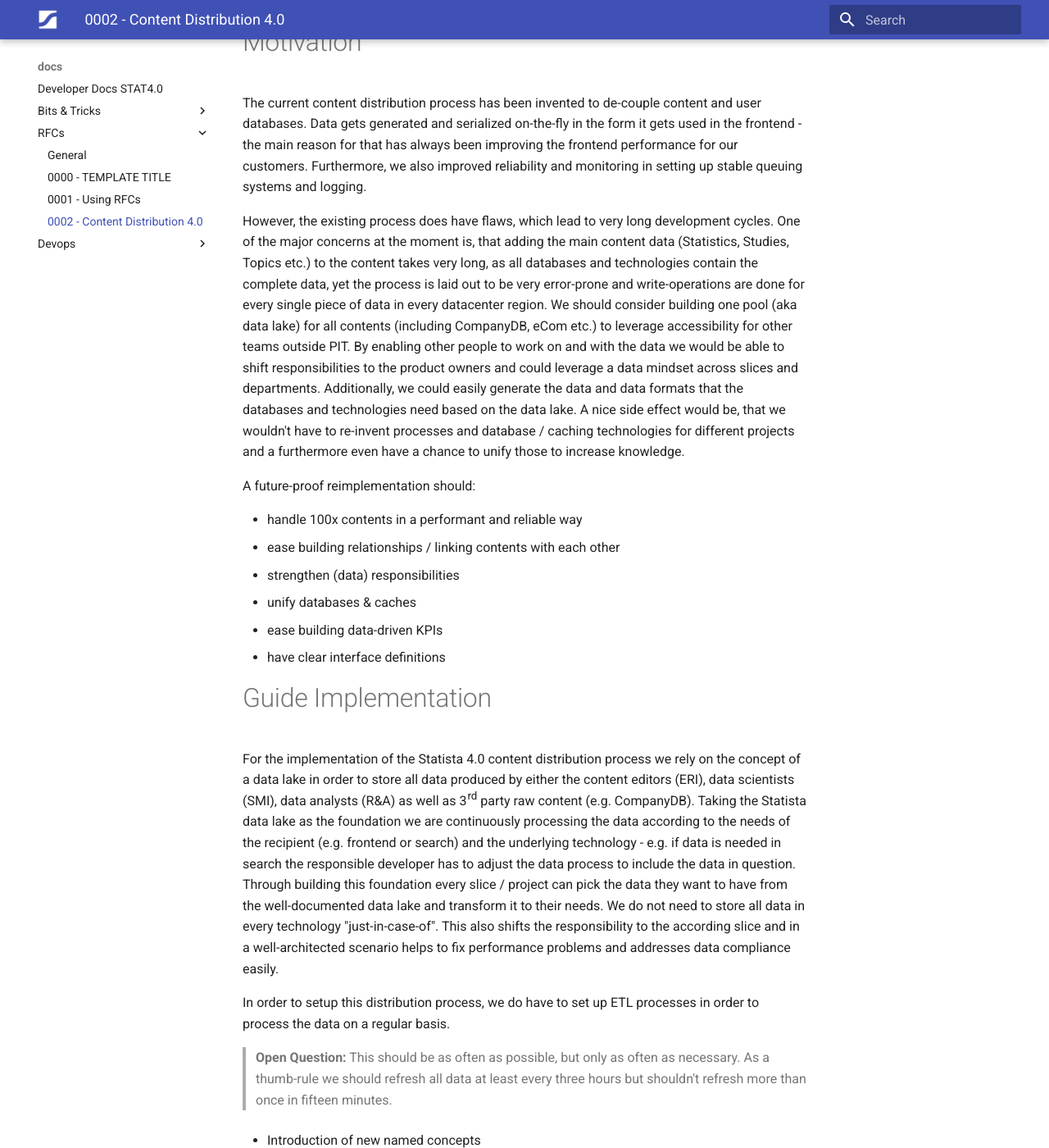
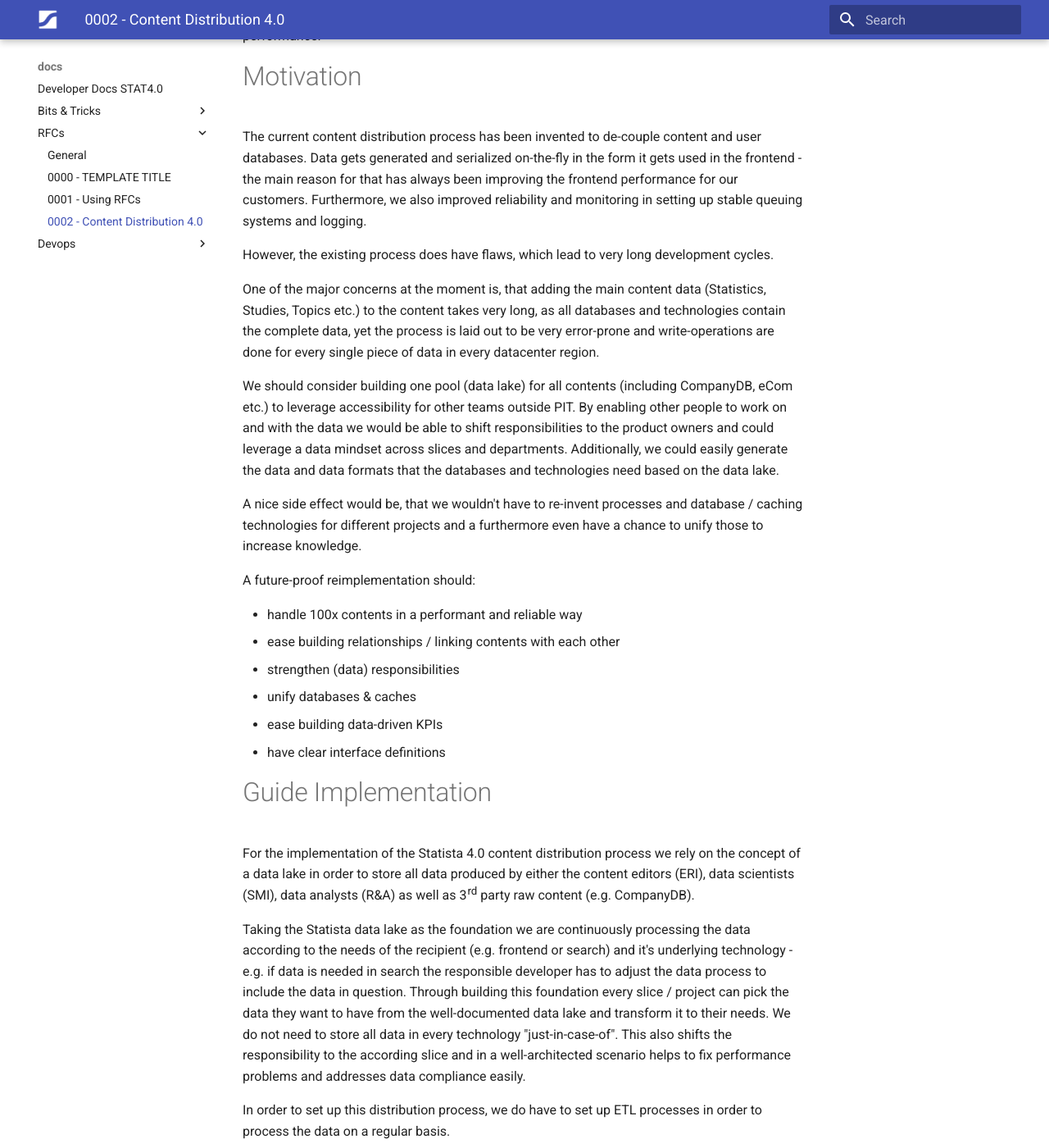
Before and after one commit to statista/docs-developers, an MkDocs documentation site: the page built from docs/RFCs/0002-content-distribution-4.0.md, in a window 1280 px wide and 1400 px high, scrolled down 374 px. Shown: the whole window at 82% size. Built offline with MkDocs 1.6.1 and Material for MkDocs 9.7.7, drawn with Linux system fonts in a browser that asks for light colours; some of the changed text lies outside the part shown.

Commit message:
added images

```diff
--- a/docs/RFCs/0002-content-distribution-4.0.md
+++ b/docs/RFCs/0002-content-distribution-4.0.md
@@ -8,13 +8,21 @@ PR: <blank>
 # 0002 - Content Distribution 4.0
 
 # Summary
-This is a proposal to change the fundamental content distribution concept to be future-proof for the next five years. We do have to have a resilient and performant content distribution system that is easy to comprehend. Furthermore, the system should be accessible to other departments within Statista to enable data analytics and operations on the raw data without compromising compliance and performance.
+This is a proposal to change the fundamental content distribution concept to be future-proof for the next five years.
+
+We do have to have a resilient and performant content distribution system that is easy to comprehend. Furthermore, the system should be accessible to other departments within Statista to enable data analytics and operations on the raw data without compromising compliance and performance.
 
 # Motivation
 
 The current content distribution process has been invented to de-couple content and user databases. Data gets generated and serialized on-the-fly in the form it gets used in the frontend - the main reason for that has always been improving the frontend performance for our customers. Furthermore, we also improved reliability and monitoring in setting up stable queuing systems and logging.
 
-However, the existing process does have flaws, which lead to very long development cycles. One of the major concerns at the moment is, that adding the main content data (Statistics, Studies, Topics etc.) to the content takes very long, as all databases and technologies contain the complete data, yet the process is laid out to be very error-prone and write-operations are done for every single piece of data in every datacenter region. We should consider building one pool (aka data lake) for all contents (including CompanyDB, eCom etc.) to leverage accessibility for other teams outside PIT. By enabling other people to work on and with the data we would be able to shift responsibilities to the product owners and could leverage a data mindset across slices and departments. Additionally, we could easily generate the data and data formats that the databases and technologies need based on the data lake. A nice side effect would be, that we wouldn't have to re-invent processes and database / caching technologies for different projects and a furthermore even have a chance to unify those to increase knowledge.
+However, the existing process does have flaws, which lead to very long development cycles.
+
+One of the major concerns at the moment is, that adding the main content data (Statistics, Studies, Topics etc.) to the content takes very long, as all databases and technologies contain the complete data, yet the process is laid out to be very error-prone and write-operations are done for every single piece of data in every datacenter region.
+
+We should consider building one pool (data lake) for all contents (including CompanyDB, eCom etc.) to leverage accessibility for other teams outside PIT. By enabling other people to work on and with the data we would be able to shift responsibilities to the product owners and could leverage a data mindset across slices and departments. Additionally, we could easily generate the data and data formats that the databases and technologies need based on the data lake.
+
+A nice side effect would be, that we wouldn't have to re-invent processes and database / caching technologies for different projects and a furthermore even have a chance to unify those to increase knowledge.
 
 A future-proof reimplementation should:
 
@@ -27,11 +35,14 @@ A future-proof reimplementation should:
 
 # Guide Implementation
 
-For the implementation of the Statista 4.0 content distribution process we rely on the concept of a data lake in order to store all data produced by either the content editors (ERI), data scientists (SMI), data analysts (R&A) as well as 3rd party raw content (e.g. CompanyDB). Taking the Statista data lake as the foundation we are continuously processing the data according to the needs of the recipient (e.g. frontend or search) and the underlying technology - e.g. if data is needed in search the responsible developer has to adjust the data process to include the data in question. Through building this foundation every slice / project can pick the data they want to have from the well-documented data lake and transform it to their needs. We do not need to store all data in every technology "just-in-case-of". This also shifts the responsibility to the according slice and in a well-architected scenario helps to fix performance problems and addresses data compliance easily.
+For the implementation of the Statista 4.0 content distribution process we rely on the concept of a data lake in order to store all data produced by either the content editors (ERI), data scientists (SMI), data analysts (R&A) as well as 3rd party raw content (e.g. CompanyDB).
 
-In order to setup this distribution process, we do have to set up ETL processes in order to process the data on a regular basis.
+Taking the Statista data lake as the foundation we are continuously processing the data according to the needs of the recipient (e.g. frontend or search) and it's underlying technology - e.g. if data is needed in search the responsible developer has to adjust the data process to include the data in question. Through building this foundation every slice / project can pick the data they want to have from the well-documented data lake and transform it to their needs. We do not need to store all data in every technology "just-in-case-of". This also shifts the responsibility to the according slice and in a well-architected scenario helps to fix performance problems and addresses data compliance easily.
+
+In order to set up this distribution process, we do have to set up ETL processes in order to process the data on a regular basis.
 > **Open Question:** This should be as often as possible, but only as often as necessary. As a thumb-rule we should refresh all data at least every three hours but shouldn't refresh more than once in fifteen minutes.
 
+<img src="../../images/architecture40_c4_system_context.png" width="800">
 
 * Introduction of new named concepts
 
@@ -55,6 +66,7 @@ You can (and should) expand on the examples you used in the Guide Implementation
 
 In a perfect scenario we do not have to change a lot as content is processed from the old implementation to the new distribution process by only adding another consumer to the queuing system that does write the messages to the event stream. The backend systems can be switched one by one, simply changing the consuming endpoint to the new version once it was developed and deployed. In this way both systems can exist next to each other for quite a long time, although the final switch should be terminated - it can be done by only writing to the event bus, leaving the old queuing system untouched.
 
+<img src="../../images/architecture40_c4_system_container.png" width="800">
 
 # Drawbacks
 You should explain why we _wouldn't_ do this. There is a cost associated with these changes, and while there wouldn't be an RFC if the benefits didn't outweigh the drawbacks, your readers might not know all of the tradeoffs being made.
```
